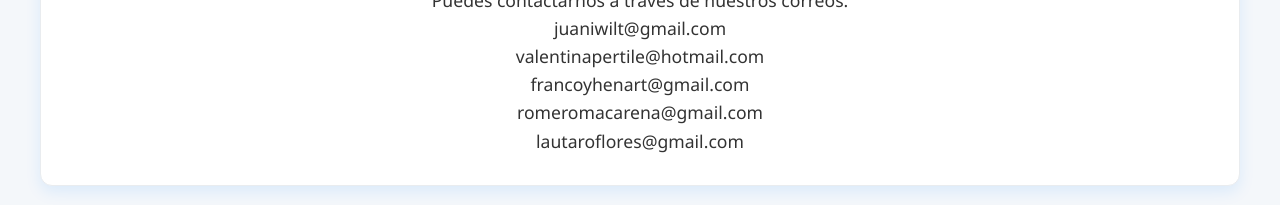
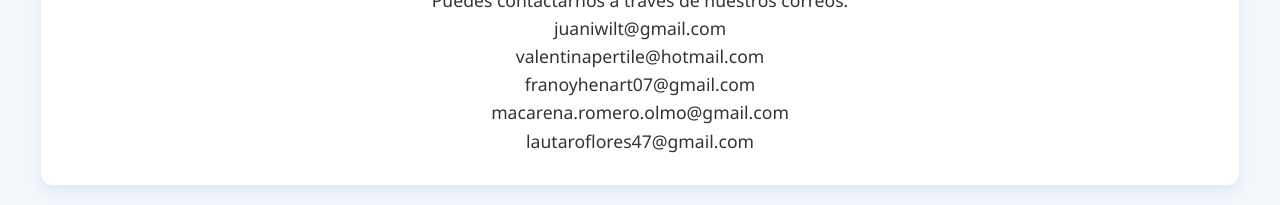
Before and after one commit to Juaniip/SEMINARIO-INTEGRADOR, a React (Vite) app in the folder FRONTEND/: page /contacto in a window 1280 px wide. Shown: the part 262-467 px from the top of the page. Built offline with nearby package versions, Linux system fonts and the light colour scheme.

Commit message:
Cambio mails

```diff
--- a/FRONTEND/src/pages/Analisis.jsx
+++ b/FRONTEND/src/pages/Analisis.jsx
@@ -155,7 +155,7 @@ const AnalisisForm = ({ usuario }) => {
         </div>
 
         <div className="form-group">
-          <label>Distancia mordazas L₀ (mm): *
+          <label>Distancia entre mordazas L₀ (mm): *
             <input type="number" step="0.01" name="distancia" value={formData.distancia} onChange={handleChange} required />
           </label>
         </div>
--- a/FRONTEND/src/pages/Contacto.jsx
+++ b/FRONTEND/src/pages/Contacto.jsx
@@ -4,9 +4,9 @@ const Contacto = () => (
     <p>Puedes contactarnos a través de nuestros correos:
             <li>juaniwilt@gmail.com</li>
             <li>valentinapertile@hotmail.com</li>
-            <li>francoyhenart@gmail.com</li>
-            <li>romeromacarena@gmail.com</li>
-            <li>lautaroflores@gmail.com</li>
+            <li>franoyhenart07@gmail.com</li>
+            <li>macarena.romero.olmo@gmail.com</li>
+            <li>lautaroflores47@gmail.com</li>
 
     </p>
 </div>
```
